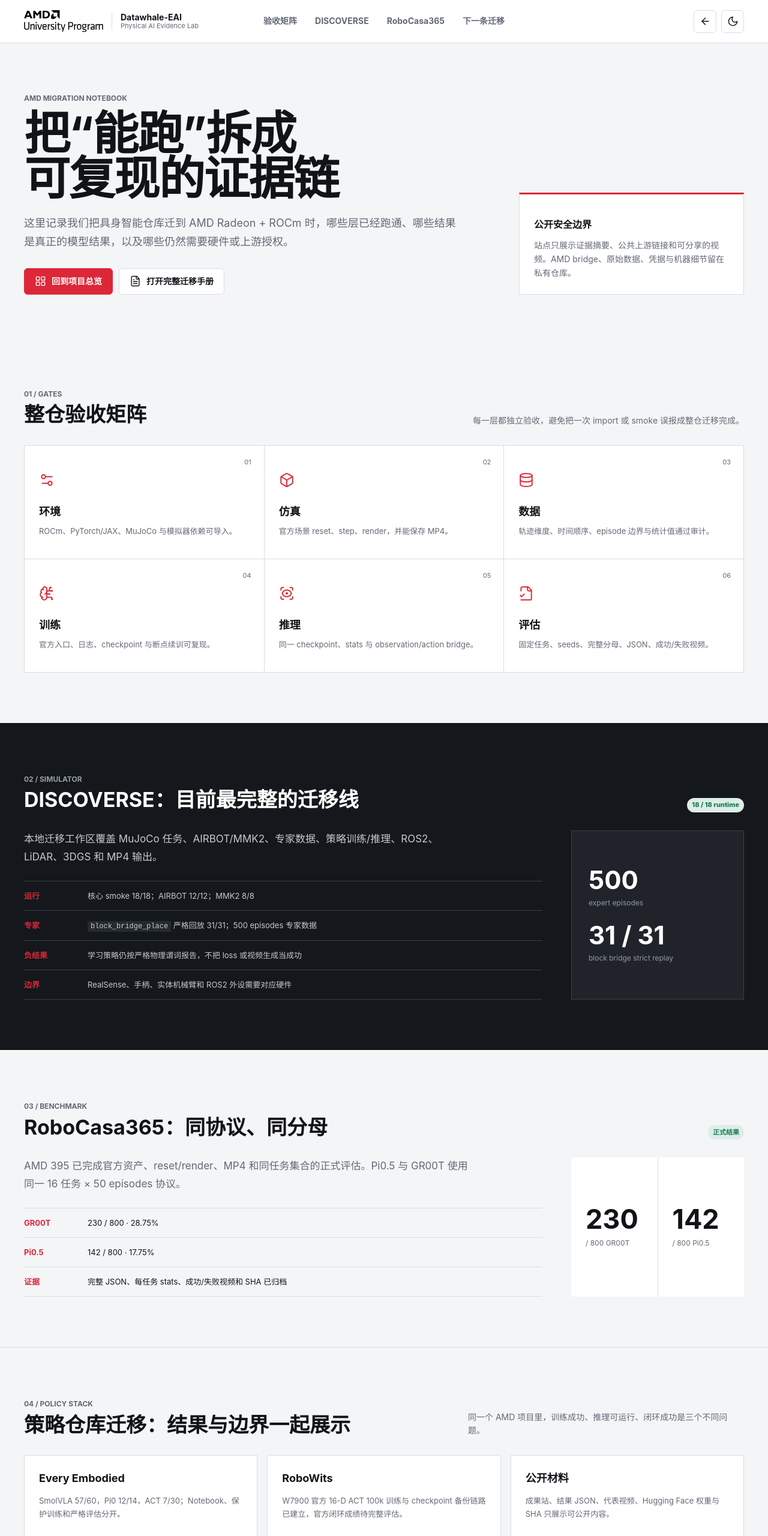
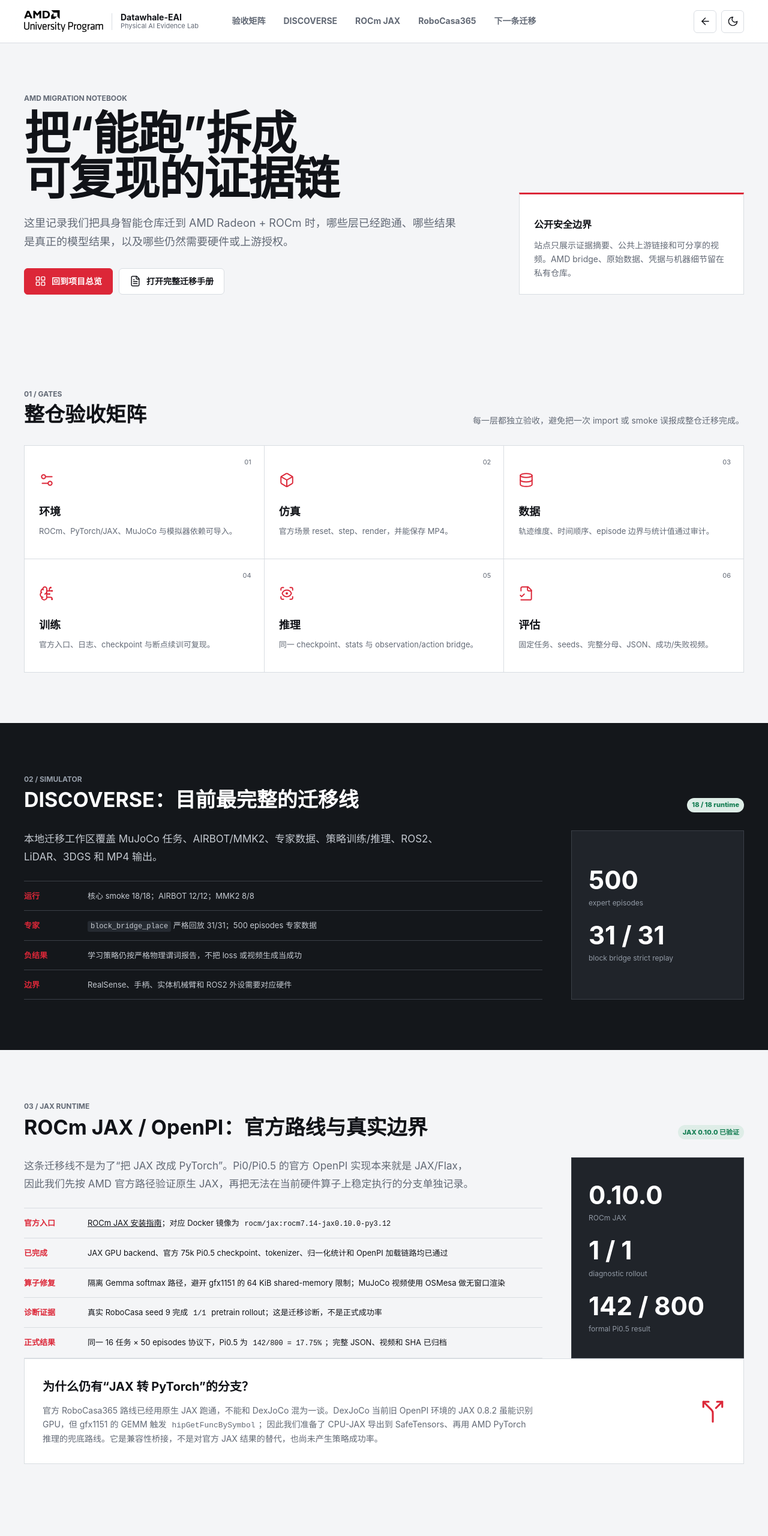
Before and after one commit to Ethan-Chen-plus/amd-physical-ai-showcase, a plain HTML site: page migrations.html in a window 1280 px wide. Shown: the top 2560 px of the page at 60% size. Drawn offline with Linux system fonts and the light colour scheme.

Commit message:
补充 ROCm JAX 迁移证据与官方版本路线

```diff
--- a/migrations.html
+++ b/migrations.html
@@ -21,6 +21,7 @@
       <nav class="desktop-nav" aria-label="迁移记录导航">
         <a href="#matrix">验收矩阵</a>
         <a href="#discoverse">DISCOVERSE</a>
+        <a href="#jax">ROCm JAX</a>
         <a href="#robocasa">RoboCasa365</a>
         <a href="#next">下一条迁移</a>
       </nav>
@@ -60,6 +61,12 @@
         </div>
       </section>
 
+      <section class="migration-section page-shell" id="jax">
+        <div class="section-heading"><div><span class="section-index">03 / JAX RUNTIME</span><h2>ROCm JAX / OpenPI：官方路线与真实边界</h2></div><span class="result-chip success">JAX 0.10.0 已验证</span></div>
+        <div class="detail-layout"><div class="detail-copy"><p>这条迁移线不是为了“把 JAX 改成 PyTorch”。Pi0/Pi0.5 的官方 OpenPI 实现本来就是 JAX/Flax，因此我们先按 AMD 官方路径验证原生 JAX，再把无法在当前硬件算子上稳定执行的分支单独记录。</p><ul class="evidence-list"><li><strong>官方入口</strong><span><a href="https://rocm.docs.amd.com/projects/ai-ecosystem/en/latest/frameworks/jax/install.html?fam=all&os=linux&jax-ver=0.10.0&i=docker&w=compute" target="_blank" rel="noreferrer">ROCm JAX 安装指南</a>；对应 Docker 镜像为 <code>rocm/jax:rocm7.14-jax0.10.0-py3.12</code></span></li><li><strong>已完成</strong><span>JAX GPU backend、官方 75k Pi0.5 checkpoint、tokenizer、归一化统计和 OpenPI 加载链路均已通过</span></li><li><strong>算子修复</strong><span>隔离 Gemma softmax 路径，避开 gfx1151 的 64 KiB shared-memory 限制；MuJoCo 视频使用 OSMesa 做无窗口渲染</span></li><li><strong>诊断证据</strong><span>真实 RoboCasa seed 9 完成 <code>1/1</code> pretrain rollout；这是迁移诊断，不是正式成功率</span></li><li><strong>正式结果</strong><span>同一 16 任务 × 50 episodes 协议下，Pi0.5 为 <code>142/800 = 17.75%</code>；完整 JSON、视频和 SHA 已归档</span></li></ul></div><div class="detail-stat"><strong>0.10.0</strong><span>ROCm JAX</span><strong>1 / 1</strong><span>diagnostic rollout</span><strong>142 / 800</strong><span>formal Pi0.5 result</span></div></div>
+        <div class="next-project"><div><h3>为什么仍有“JAX 转 PyTorch”的分支？</h3><p>官方 RoboCasa365 路线已经用原生 JAX 跑通，不能和 DexJoCo 混为一谈。DexJoCo 当前旧 OpenPI 环境的 JAX 0.8.2 虽能识别 GPU，但 gfx1151 的 GEMM 触发 <code>hipGetFuncBySymbol</code>；因此我们准备了 CPU-JAX 导出到 SafeTensors、再用 AMD PyTorch 推理的兜底路线。它是兼容性桥接，不是对官方 JAX 结果的替代，也尚未产生策略成功率。</p></div><i data-lucide="split"></i></div>
+      </section>
+
       <section class="migration-section page-shell" id="robocasa">
         <div class="section-heading"><div><span class="section-index">03 / BENCHMARK</span><h2>RoboCasa365：同协议、同分母</h2></div><span class="result-chip success">正式结果</span></div>
         <div class="detail-layout"><div class="detail-copy"><p>AMD 395 已完成官方资产、reset/render、MP4 和同任务集合的正式评估。Pi0.5 与 GR00T 使用同一 16 任务 × 50 episodes 协议。</p><ul class="evidence-list"><li><strong>GR00T</strong><span>230 / 800 · 28.75%</span></li><li><strong>Pi0.5</strong><span>142 / 800 · 17.75%</span></li><li><strong>证据</strong><span>完整 JSON、每任务 stats、成功/失败视频和 SHA 已归档</span></li></ul></div><div class="score-pair"><div><b>230</b><small>/ 800 GR00T</small></div><div><b>142</b><small>/ 800 Pi0.5</small></div></div></div>
```
Also changed, not shown: AMD_MIGRATION_PLAYBOOK.md (+8 -0 lines).
